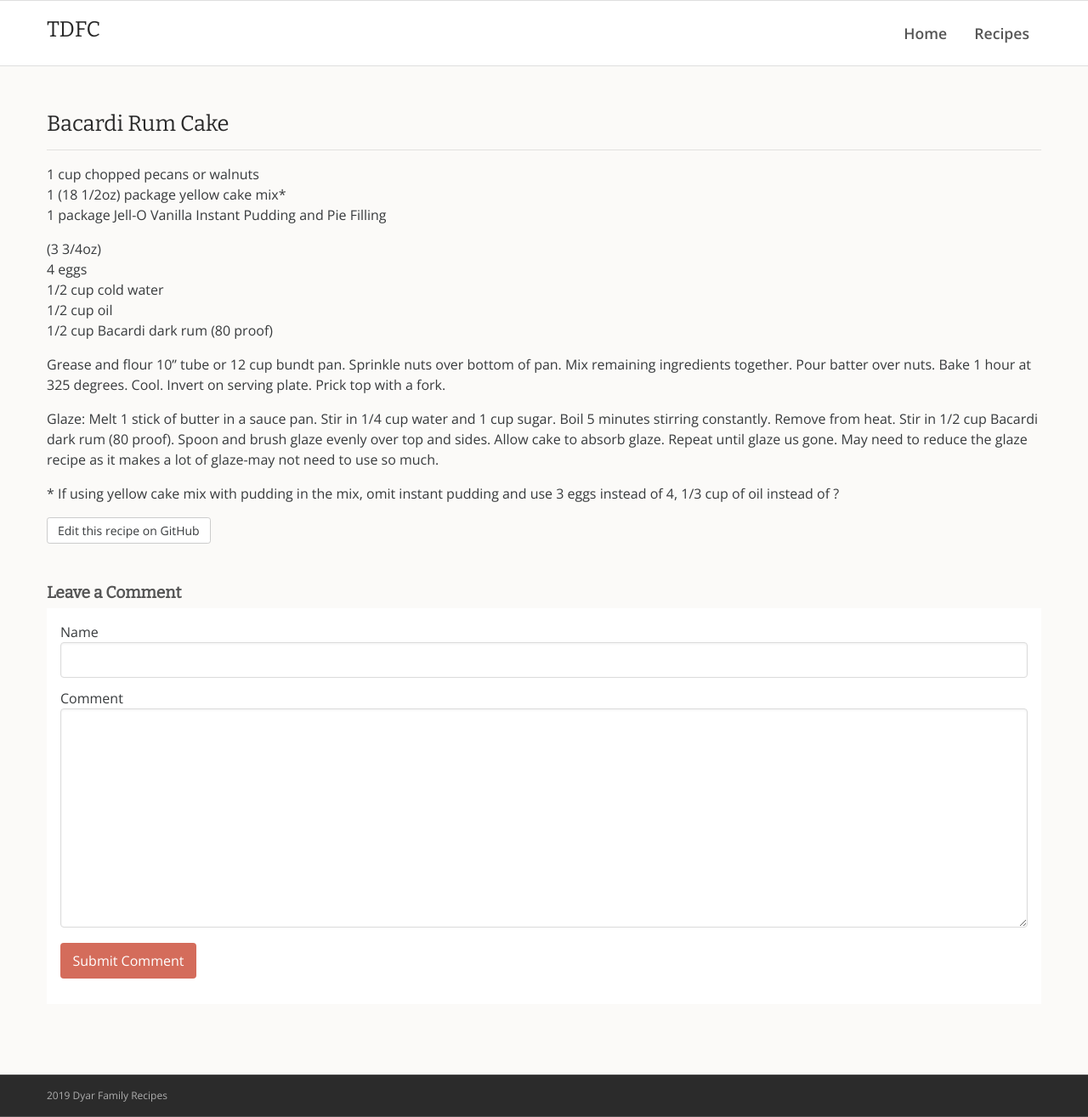
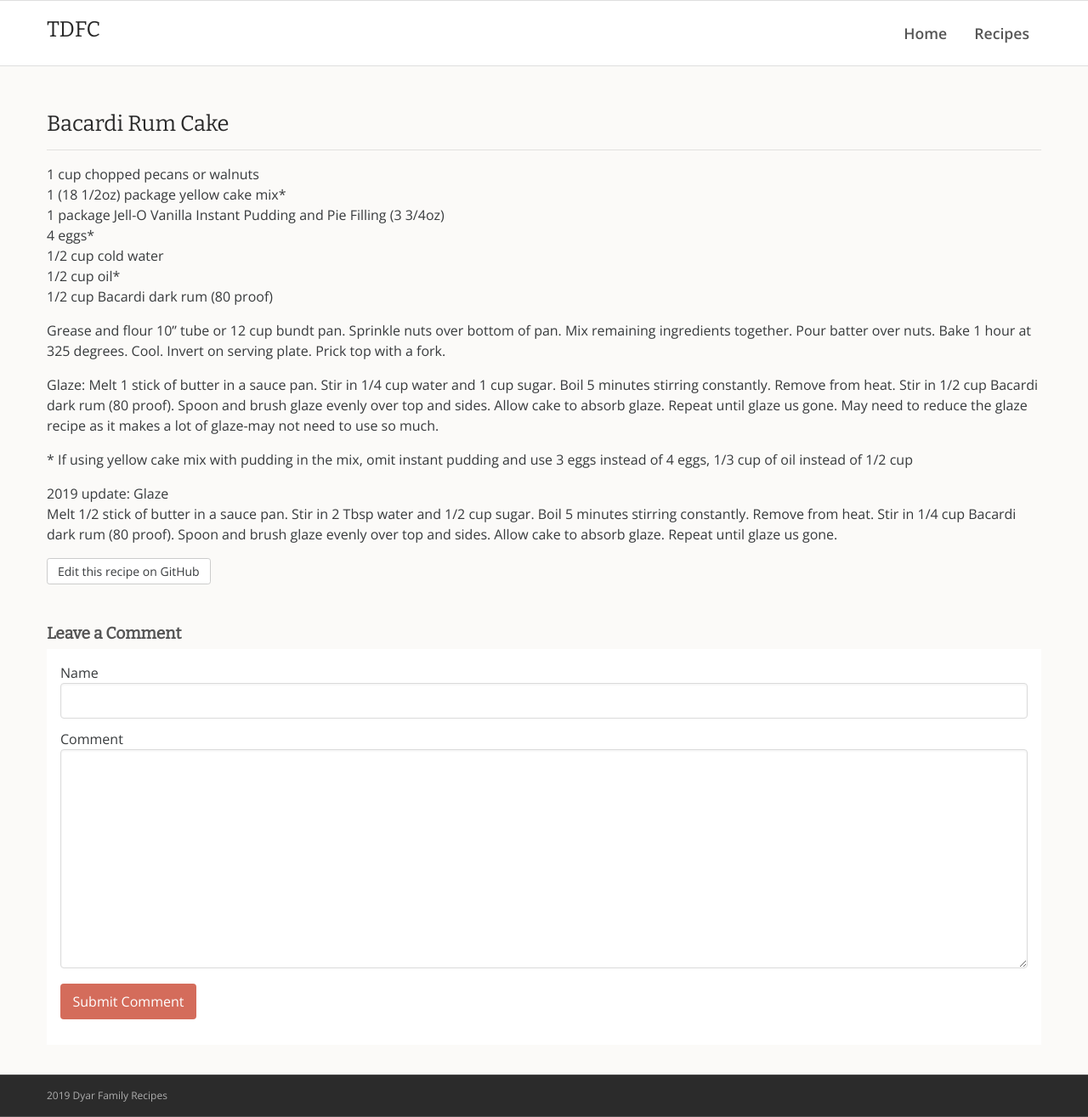
Before and after one commit to rdyar/tdfc, a Jekyll site: the page built from _desserts/bacardi-rum-cake.md, in a window 1280 px wide and 1315 px high. Shown: the whole window at 85% size. Built offline with Jekyll 4.4.1, drawn with Linux system fonts in a browser that asks for light colours.

Commit message:
Update bacardi-rum-cake.md

```diff
--- a/_desserts/bacardi-rum-cake.md
+++ b/_desserts/bacardi-rum-cake.md
@@ -3,12 +3,10 @@
 
 1 cup chopped pecans or walnuts
 1 (18 1/2oz) package yellow cake mix*
-1 package Jell-O Vanilla Instant Pudding and Pie Filling
-
-(3 3/4oz)
-4 eggs
+1 package Jell-O Vanilla Instant Pudding and Pie Filling (3 3/4oz)
+4 eggs*
 1/2 cup cold water
-1/2 cup oil
+1/2 cup oil*
 1/2 cup Bacardi dark rum (80 proof)
 
 Grease and flour 10" tube or 12 cup bundt pan. Sprinkle nuts over bottom of pan. Mix remaining
@@ -22,4 +20,11 @@ glaze us gone. May need to reduce the glaze recipe as it makes a lot of glaze-ma
 use so much.
 
 \* If using yellow cake mix with pudding in the mix, omit instant pudding and use 3 eggs instead of
-4, 1/3 cup of oil instead of ?
+4 eggs, 1/3 cup of oil instead of 1/2 cup
+
+
+2019 update:  Glaze
+Melt 1/2 stick of butter in a sauce pan. Stir in 2 Tbsp water and 1/2 cup sugar. Boil 5
+minutes stirring constantly. Remove from heat. Stir in 1/4 cup Bacardi dark rum (80 proof).
+Spoon and brush glaze evenly over top and sides. Allow cake to absorb glaze. Repeat until
+glaze us gone.
```
